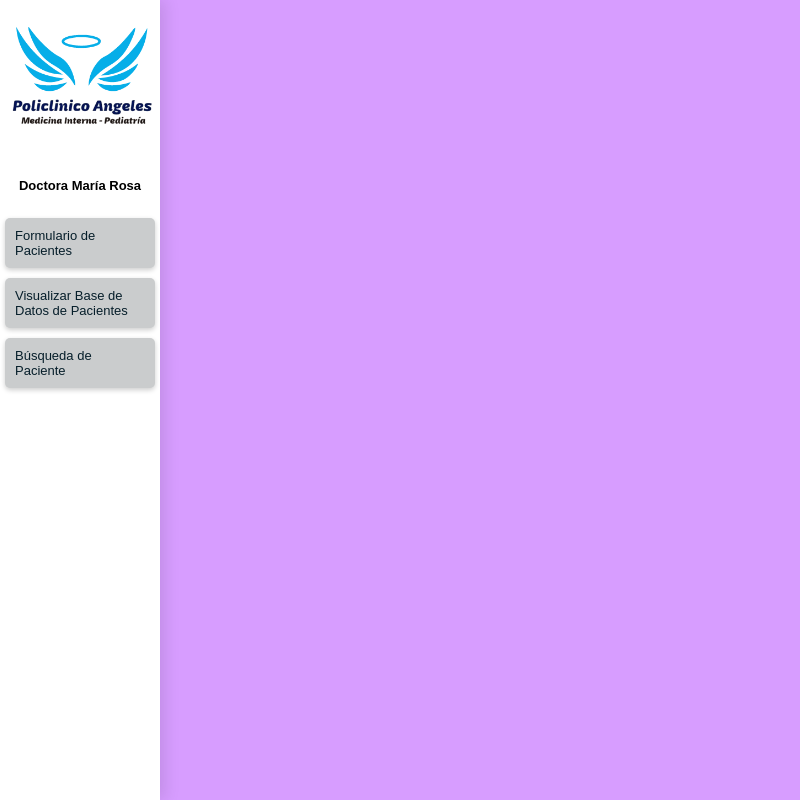
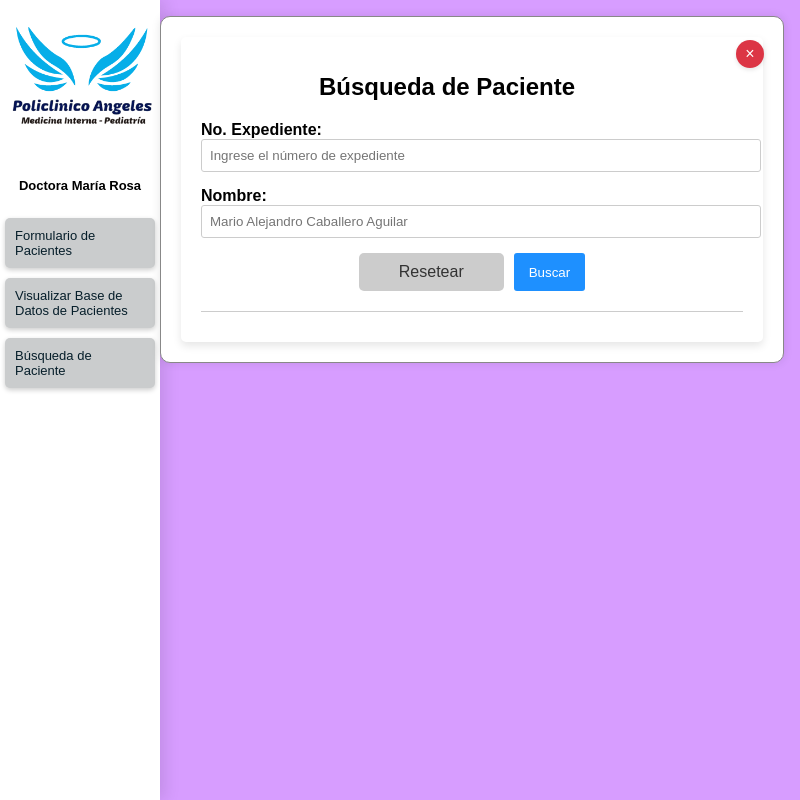
Before and after one commit to GabrielDevgt/Clinical-Dashboard, an Electron app: page index.html in a window 800 px wide. Both pictures are taken after a click on the element "Búsqueda de Paciente". Drawn offline with Linux system fonts and the light colour scheme.

Commit message:
css mymodal3 search patient

```diff
--- a/index.html
+++ b/index.html
@@ -139,6 +139,7 @@
         </div>
     </div>
     </div>
+
     <div id="myModal1">
         <button id="closeBtn1" class="fab red">&times;</button>
         <table id="patient-table">
@@ -169,6 +170,34 @@
         </table>
 
     </div>
+
+    <div id="myModal2">
+        <div class="content">
+            <button id="closeBtn3" class="fab red">&times;</button>
+            <center><h1>Búsqueda de Paciente</h1></center>
+            <form id="search-form">
+                <div class="form-group">
+                    <label for="search-record-number">No. Expediente:</label>
+                    <input type="text" id="search-record-number" name="search-record-number" placeholder="Ingrese el número de expediente">
+                </div>
+                <div class="form-group">
+                    <label for="search-name">Nombre:</label>
+                    <input type="text" id="search-name" name="search-name" placeholder="Mario Alejandro Caballero Aguilar">
+                </div>
+                <div class="form-group buttons">
+                    <button type="reset" id="reset">Resetear</button>
+                    <button type="button" id="search-submit">Buscar</button>
+                </div>
+            </form>
+            <div id="search-results">
+                <!-- search results will be displayed here -->
+            </div>
+        </div>
+        <div id="patient-info-container" style="display: none;">
+            <!-- New patient information div content goes here -->
+        </div>
+    </div>
+
     <script src="renderer.js"></script>
 
 </body>
--- a/renderer.js
+++ b/renderer.js
@@ -15,4 +15,13 @@ document.addEventListener("DOMContentLoaded", function (){
     document.getElementById('closeBtn1').addEventListener('click', function() {
         document.getElementById('myModal1').style.display = 'none';
     });
+
+    document.getElementById('triggerDiv2').addEventListener('click', function() {
+        document.getElementById('myModal2').style.display = 'block';
+    });
+
+    document.getElementById('closeBtn3').addEventListener('click', function() {
+        document.getElementById('myModal2').style.display = 'none';
+    });
+
 })
--- a/style.css
+++ b/style.css
@@ -86,6 +86,22 @@ a {
     border-radius: 10px;
     overflow-x: auto; /* Añade barras de desplazamiento horizontal si es necesario */
 }
+
+#myModal2 {
+    display: none; /* Oculto por defecto */
+    position: absolute ; /* Posición absoluta para que se incruste en el contenido */
+    top: 2%; /* Ajusta la posición según sea necesario */
+    left: 13%; /* Ajusta la posición según sea necesario */
+    width: 85%; /* Ajusta el ancho según sea necesario */
+    padding: 20px;
+    background-color: #ffffff;
+    border: 1px solid #888;
+    box-shadow: 0 0 10px rgba(0, 0, 0, 0.1);
+    box-sizing: border-box;
+    border-radius: 10px;
+    overflow-x: auto; /* Añade barras de desplazamiento horizontal si es necesario */
+}
+
 /* Media query para cambiar la posición del div cuando el ancho de la ventana es menor a 600px */
 @media (max-width: 1000px) {
     #myModal {
@@ -322,3 +338,88 @@ a {
     color: #ff0000;
 }
 /*--------------------------------------------------------------------------*/
+/* Estilos para el contenido del modal */
+#myModal2 .content {
+    background-color: #fff;
+    padding: 20px;
+    border-radius: 5px;
+
+    box-shadow: 0 4px 8px rgba(0,0,0,0.1);
+}
+
+/* Estilos para el botón de cerrar */
+#closeBtn3  {
+    position: Fixed;
+    top: 5%;
+    left: 92%;
+    right: 20px; /* Ajuste de posición */
+    background-color: #dc3545; /* Color rojo */
+    color: #fff;
+    border: none;
+    border-radius: 50%;
+    width: 28px;
+    height: 28px;
+    font-size: 16px;
+    cursor: pointer;
+    box-shadow: 0 2px 4px rgba(0,0,0,0.1);
+}
+
+#search-submit, #search-name {
+    margin: 0;
+    padding: 0;
+    /* Otros estilos necesarios */
+}
+
+/* Estilos para el título */
+#myModal2 h1 {
+    font-size: 24px;
+    margin-bottom: 20px;
+    padding-right: 50px; /* Añadido de espacio para el botón */
+}
+
+/* Estilos para el formulario */
+#myModal2 form {
+    margin-bottom: 20px;
+}
+
+#myModal2 .form-group {
+    margin-bottom: 15px;
+}
+
+#myModal2 label {
+    display: block;
+    font-weight: bold;
+}
+
+#myModal2 input[type="text"] {
+    width: 100%;
+    padding: 8px;
+    border: 1px solid #ccc;
+    border-radius: 3px;
+}
+
+/* Estilos para el botón de búsqueda */
+#myModal2 #search-submit {
+    background-color: dodgerblue; /* Color verde */
+    color: white;
+    border: none;
+    border-radius: 3px;
+    padding: 8px 15px;
+    cursor: pointer;
+}
+
+#myModal2 #search-submit:hover {
+    background-color: cornflowerblue; /* Cambio de color al pasar el cursor */
+}
+
+/* Estilos para los resultados de búsqueda */
+#myModal2 #search-results {
+    border-top: 1px solid #ccc;
+    padding-top: 10px;
+}
+
+/* Estilos centrados */
+.center {
+    text-align: center;
+}
+/*--------------------------------------------------------------------------*/
```
